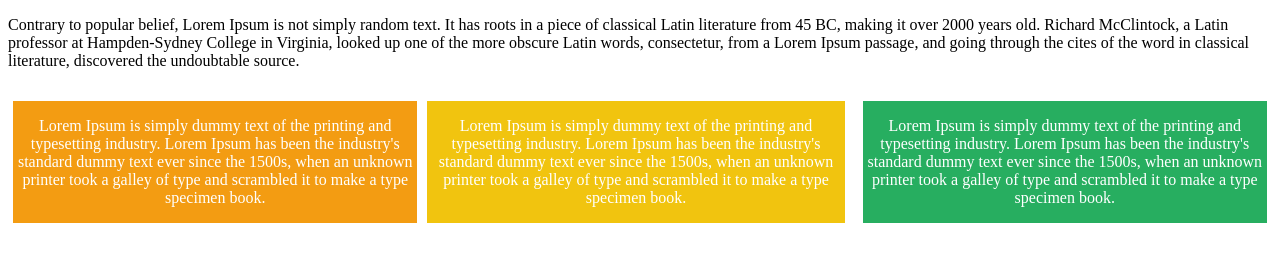
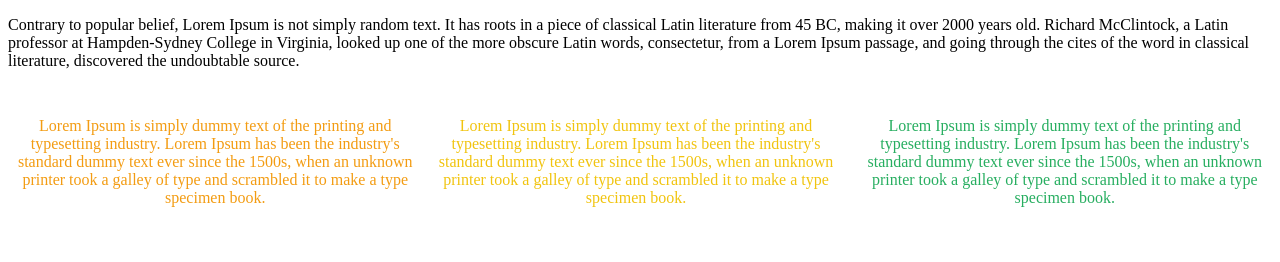
Before and after one commit to tossedwarrior/responsive-web, a plain HTML site: page day 1 (Nov 5)/sample_html_file2.html in a window 1280 px wide. Drawn offline with Linux system fonts and the light colour scheme.

Commit message:
CSS change

```diff
--- a/day 1 (Nov 5)/OurCSS/stylesheet.css
+++ b/day 1 (Nov 5)/OurCSS/stylesheet.css
@@ -13,9 +13,8 @@ div.container {
 div.container > div.left {
 	float: left;
 	width: 32%;
-	color: #FFF;
+	color: #F39C12;
 	text-align: center;
-	background: #F39C12;
 	margin-left: 5px;
 	margin-right: 5px;
 }
@@ -23,9 +22,8 @@ div.container > div.left {
 div.container > div.center {
 	display: inline-block;
 	width: 33%;
-	color: #FFF;
+	color: #F1C40F;
 	text-align: center;
-	background: #F1C40F;
 	margin-left: 5px;
 	margin-right: 5px;
 
@@ -34,9 +32,8 @@ div.container > div.center {
 div.container > div.right {
 	float: right;
 	width: 32%;
-	color: #FFF;
+	color: #27AE60;
 	text-align: center;
-	background: #27AE60;
 	margin-left: 5px;
 	margin-right: 5px;
 }
```
